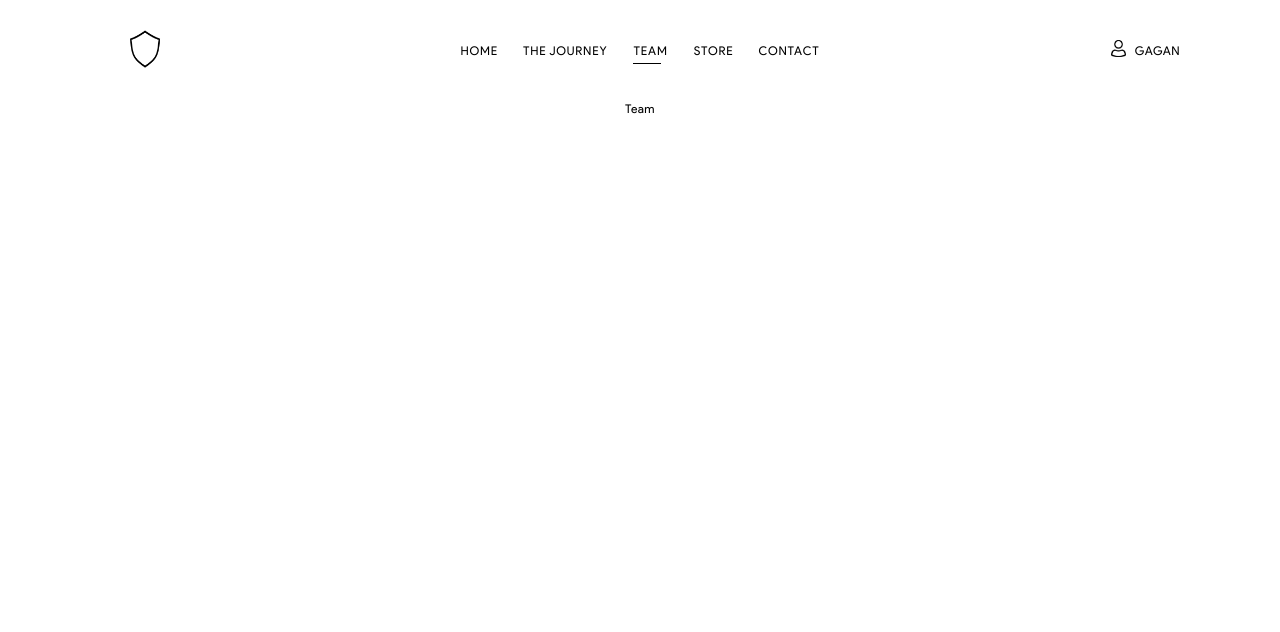
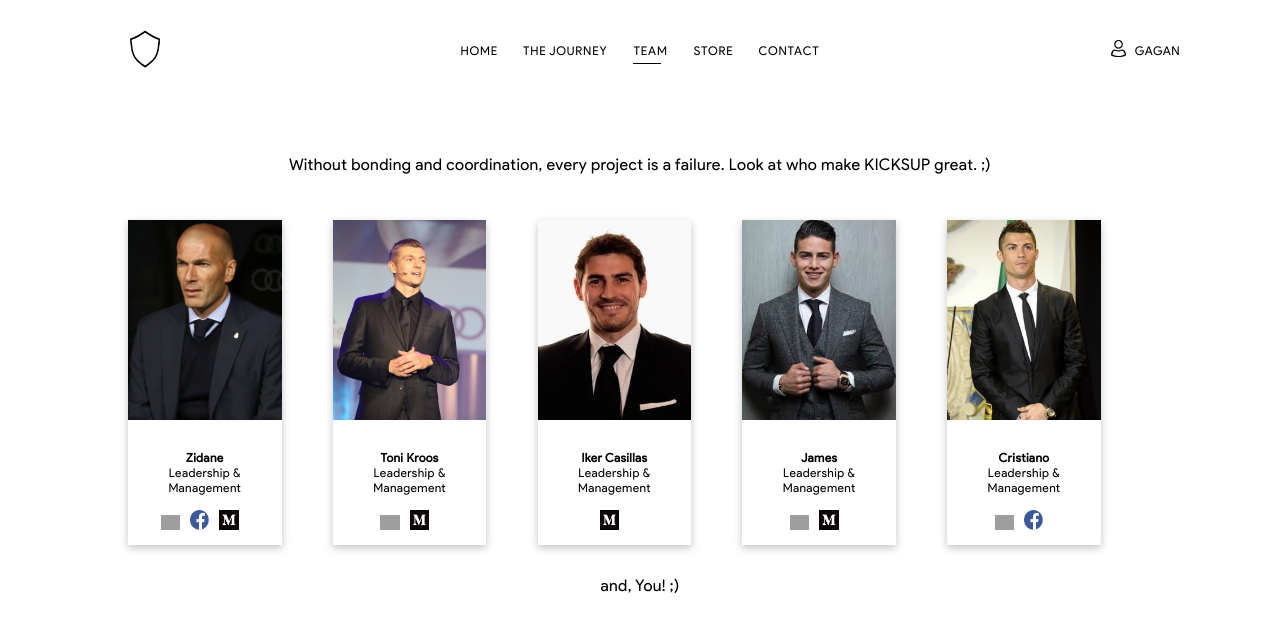
Before and after one commit to jigyasudhingra/Ringover-task, a React (Create React App) app: page /team in a window 1280 px wide. Shown: the top 632 px of the page. Built offline with nearby package versions, Linux system fonts and the light colour scheme; grey boxes are pictures that could not be loaded.

Commit message:
Team page created

```diff
--- a/src/Components/Screen/Team/index.tsx
+++ b/src/Components/Screen/Team/index.tsx
@@ -1,7 +1,166 @@
 import React from 'react'
+import ZIDANE from '../../../Assets/zidane.jpg'
+import TONI from '../../../Assets/tonikroos.jpg'
+import IKER from '../../../Assets/ikercasillas.jpg'
+import JAMES from '../../../Assets/james.jpg'
+import RONALDO from '../../../Assets/christiano.jpg'
+import LINKEDIN from '../../../Assets/linkedin.png'
+import MEDIUM from '../../../Assets/medium.png'
+import FACEBOOK from '../../../Assets/facebook.png'
+import NBA from '../../../Assets/nba.png'
 
 const Team = () => {
-  return <div>Team</div>
+  return (
+    <div
+      style={{
+        padding: '3% 10%',
+      }}
+    >
+      <p
+        style={{
+          fontSize: 16,
+        }}
+      >
+        Without bonding and coordination, every project is a failure. Look at
+        who make KICKSUP great. ;)
+      </p>
+      <br />
+      <br />
+      <div
+        style={{
+          display: 'flex',
+          flexDirection: 'row',
+        }}
+      >
+        {TeamMembers.map((i) => {
+          return (
+            <div
+              style={{
+                boxShadow: `rgba(0, 0, 0, 0.24) 0px 3px 8px`,
+                width: '100%',
+                marginRight: '5%',
+              }}
+            >
+              <img
+                src={i.img}
+                alt={i.name}
+                style={{ width: '100%', height: '200px', objectFit: 'cover' }}
+              />
+              <br />
+              <br />
+              <div
+                style={{
+                  padding: '8%',
+                }}
+              >
+                <strong>{i.name}</strong>
+                <br />
+                {i.role}
+                <br />
+                <br />
+                <div>
+                  {i.linkedin && (
+                    <img
+                      src={LINKEDIN}
+                      alt="linkedin"
+                      width="15%"
+                      style={{
+                        marginRight: 10,
+                      }}
+                    />
+                  )}
+                  {i.facebook && (
+                    <img
+                      src={FACEBOOK}
+                      alt="facebbok"
+                      width="15%"
+                      style={{
+                        marginRight: 10,
+                      }}
+                    />
+                  )}
+                  {i.medium && (
+                    <img
+                      src={MEDIUM}
+                      alt="medium"
+                      width="15%"
+                      style={{
+                        marginRight: 10,
+                      }}
+                    />
+                  )}
+                  {i.nba && (
+                    <img
+                      src={NBA}
+                      alt="nba"
+                      width="15"
+                      style={{
+                        marginRight: 10,
+                      }}
+                    />
+                  )}
+                </div>
+              </div>
+            </div>
+          )
+        })}
+      </div>
+      <br />
+      <p
+        style={{
+          fontSize: 16,
+        }}
+      >
+        and, You! ;)
+      </p>
+    </div>
+  )
 }
 
+const TeamMembers: {
+  name: string
+  img: string
+  role: string
+  linkedin?: string
+  facebook?: string
+  medium?: string
+  nba?: string
+}[] = [
+  {
+    name: 'Zidane',
+    img: ZIDANE,
+    role: 'Leadership & Management',
+    linkedin: '1',
+    medium: '2',
+    facebook: '2',
+  },
+  {
+    name: 'Toni Kroos',
+    img: TONI,
+    role: 'Leadership & Management',
+    linkedin: '1',
+    medium: '2',
+  },
+  {
+    name: 'Iker Casillas',
+    img: IKER,
+    role: 'Leadership & Management',
+    medium: '2',
+  },
+  {
+    name: 'James',
+    img: JAMES,
+    role: 'Leadership & Management',
+    medium: '2',
+    linkedin: '1',
+  },
+  {
+    name: 'Cristiano',
+    img: RONALDO,
+    role: 'Leadership & Management',
+    linkedin: '1',
+    facebook: '2',
+  },
+]
+
 export default Team
```
